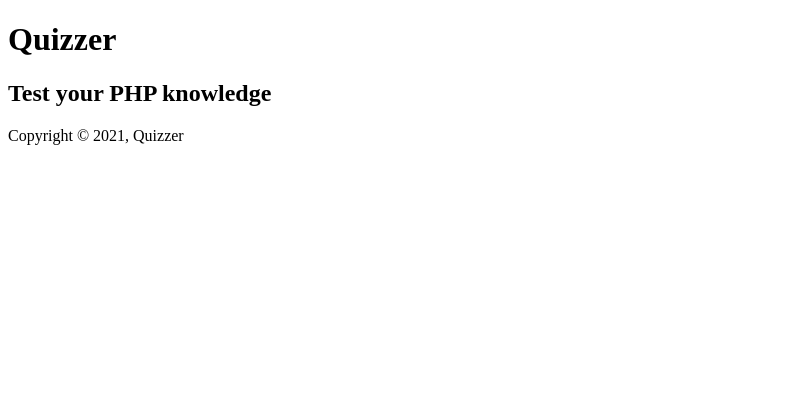
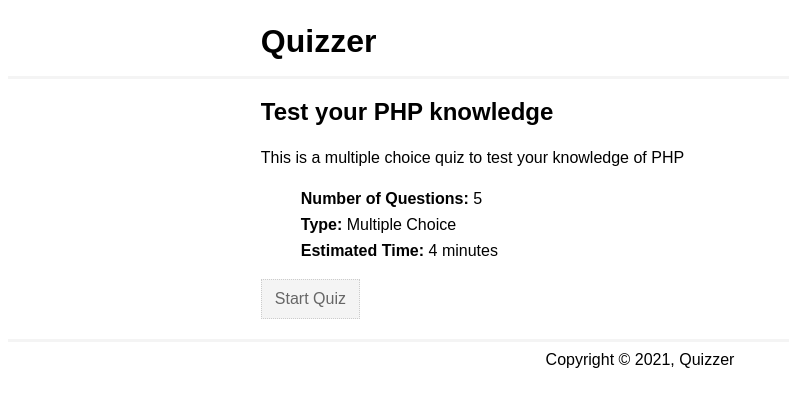
Before and after one commit to Arash-11/Quizzer, a PHP site: page / in a window 1280 px wide. Shown: the top 407 px of the page, without its empty margins (0-789 px from the left). Run offline with PHP 8.4, Linux system fonts and the light colour scheme.

Commit message:
added templates folder and created modules

```diff
--- a/css/style.css
+++ b/css/style.css
@@ -0,0 +1,48 @@
+body {
+  font-family: arial;
+  font-size: 16px;
+  line-height: 1.6em;
+}
+
+li {
+  list-style: none;
+}
+
+a {
+  text-decoration: none;
+}
+
+.container {
+  width: 60%;
+  margin: 0 auto;
+  overflow-y: auto;
+}
+
+main {
+  padding-bottom: 20px;
+}
+
+header {
+  border-bottom: 3px solid #f4f4f4;
+}
+
+a.start {
+  display: inline-block;
+  padding: 6px 13px;
+  color: #666;
+  background: #f4f4f4;
+  border: 1px dotted #ccc;
+}
+
+.current {
+  padding: 10px;
+  margin: 20px 0 10px;
+  background: #f4f4f4;
+  border: 1px dotted #ccc;
+}
+
+footer {
+  padding-top: 5px;
+  border-top: 3px solid #f4f4f4;
+  text-align: center;
+}
--- a/index.php
+++ b/index.php
@@ -2,31 +2,19 @@
 
 ?>
 
-<!DOCTYPE html>
-<html lang="en">
-<head>
-  <meta charset="UTF-8">
-  <meta http-equiv="X-UA-Compatible" content="IE=edge">
-  <meta name="viewport" content="width=device-width, initial-scale=1.0">
-  <title>Quizzer</title>
-  <link rel="stylesheet" href="./css/style.css">
-</head>
+<?php include('./templates/header.php'); ?>
 
-<body>
-  <header>
-    <div class="container">
-      <h1>Quizzer</h1>
-    </div>
-  </header>
   <main>
     <div class="container">
       <h2>Test your PHP knowledge</h2>
+      <p>This is a multiple choice quiz to test your knowledge of PHP</p>
+      <ul>
+        <li><strong>Number of Questions: </strong>5</li>
+        <li><strong>Type: </strong>Multiple Choice</li>
+        <li><strong>Estimated Time: </strong>4 minutes</li>
+      </ul>
+      <a href="question.php?n=1" class="start">Start Quiz</a>
     </div>
   </main>
-  <footer>
-    <div class="container">
-      Copyright &copy; 2021, Quizzer
-    </div>
-  </footer>
-</body>
-</html>
+
+<?php include('./templates/footer.php'); ?>
--- /dev/null
+++ b/templates/footer.php
@@ -0,0 +1,8 @@
+
+  <footer>
+    <div class="container">
+      Copyright &copy; 2021, Quizzer
+    </div>
+  </footer>
+</body>
+</html>
--- /dev/null
+++ b/templates/header.php
@@ -0,0 +1,16 @@
+<!DOCTYPE html>
+<html lang="en">
+<head>
+  <meta charset="UTF-8">
+  <meta http-equiv="X-UA-Compatible" content="IE=edge">
+  <meta name="viewport" content="width=device-width, initial-scale=1.0">
+  <title>Quizzer</title>
+  <link rel="stylesheet" href="./css/style.css">
+</head>
+
+<body>
+  <header>
+    <div class="container">
+      <h1>Quizzer</h1>
+    </div>
+  </header>
```
Also changed, not shown: question.php (added, +25 -0 lines).
